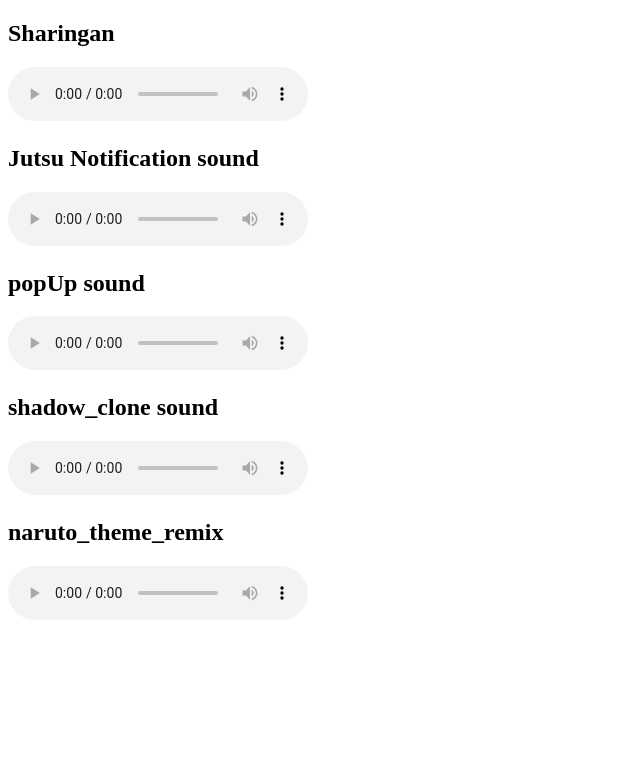
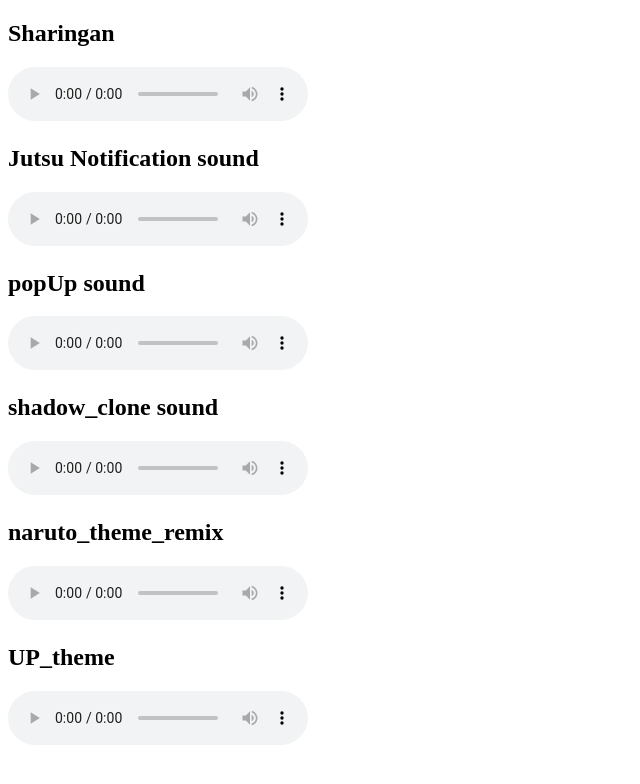
Before and after one commit to Notse/audio-files, a plain HTML site: page index.html in a window 1280 px wide. Shown: the whole page, without its empty margins (0-640 px from the left). Drawn offline with Linux system fonts and the light colour scheme.

Commit message:
adding Up teme

```diff
--- a/index.html
+++ b/index.html
@@ -27,5 +27,9 @@
     <audio controls autoplay>
       <source src="sounds/naruto_theme_remix.mp3" type="audio/mpeg" />
     </audio>
+    <h2>UP_theme</h2>
+    <audio controls autoplay>
+      <source src="sounds/Up_theme.mp3" type="audio/mpeg" />
+    </audio>
   </body>
 </html>
```
Also changed, not shown: 1 other file.
